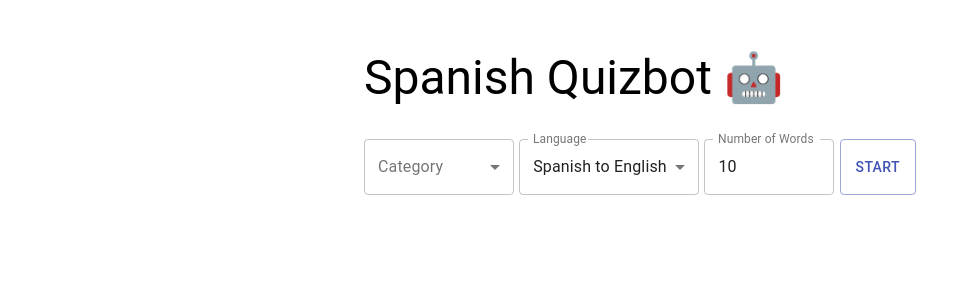
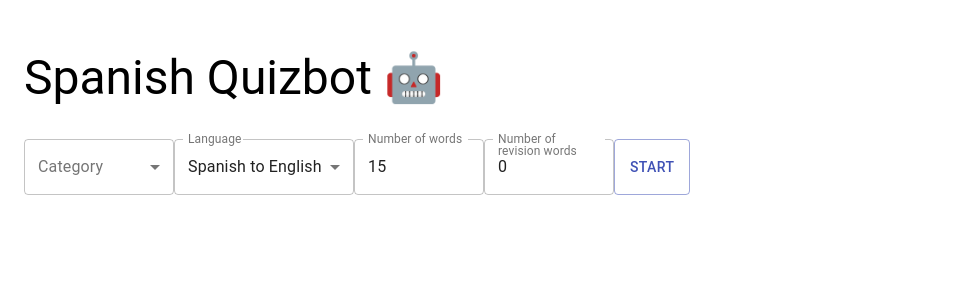
Before and after one commit to chocolate-factories/quizbot-web, a React (Create React App) app: page / in a window 1280 px wide. Shown: the top 300 px of the page, without its empty margins (0-955 px from the left). Built offline with nearby package versions, Linux system fonts and the light colour scheme.

Commit message:
Add revision

```diff
--- a/src/App.tsx
+++ b/src/App.tsx
@@ -4,7 +4,7 @@ import QuizInfoSelectForm from './components/QuizInfoSelectForm';
 
 function App() {
   return (
-    <Container maxWidth="sm" style={{ paddingTop: '50px' }}>
+    <Container style={{ paddingTop: '50px' }}>
       <Typography variant="h3" gutterBottom>
         Spanish Quizbot 🤖
       </Typography>
--- a/src/components/Quiz.tsx
+++ b/src/components/Quiz.tsx
@@ -36,7 +36,8 @@ interface QuizParams {
   sourceLang: Language,
   destinationLang: Language,
   newGame: () => void,
-  categories?: string[]
+  numberOfRevisionWords: number,
+  categories?: string[],
 }
 
 const Quiz: React.FC<QuizParams> = ({
@@ -44,9 +45,11 @@ const Quiz: React.FC<QuizParams> = ({
   sourceLang,
   destinationLang,
   newGame,
+  numberOfRevisionWords,
   categories = []
 }) => {
   const [words, setWords] = useState(() => generateWordList(numberOfWords, categories));
+  const [revisionWords, setRevisionWords] = useState(() => generateWordList(numberOfRevisionWords, ['revision']))
   const [currentRound, setCurrentRound] = useState(0)
   const [score, setScore] = useState(0)
   const [inputState, setInputState] = useState(TranslationInputState.input)
@@ -54,7 +57,7 @@ const Quiz: React.FC<QuizParams> = ({
   const [correctTranslation, setCorrectTranslation] = useState('')
   const [replaceSpecialCharacters, setReplaceSpecialCharacters] = useState(false)
 
-  const gameOver = currentRound === words.length
+  const gameOver = currentRound === words.length + revisionWords.length
 
   const validate = (input: string) => {
     const translation = currentWord[destinationLang]
@@ -72,6 +75,11 @@ const Quiz: React.FC<QuizParams> = ({
     setInputState(TranslationInputState.input)
     if (currentRound + 1 < words.length) {
       setCurrentWord(words[currentRound + 1])
+    } else {
+      const revisionRound = currentRound + 1 - words.length
+      if (revisionRound < revisionWords.length) {
+        setCurrentWord(revisionWords[revisionRound])
+      }
     }
     setCurrentRound(currentRound + 1)
   }
@@ -83,7 +91,9 @@ const Quiz: React.FC<QuizParams> = ({
 
   const restart = () => {
     const newWords = generateWordList(numberOfWords, categories, words)
+    const newRevisionWords = generateWordList(numberOfRevisionWords, ['revision'], revisionWords)
     setWords(newWords);
+    setRevisionWords(newRevisionWords)
     setCurrentRound(0)
     setScore(0)
     setInputState(TranslationInputState.input)
--- a/src/components/QuizInfoSelectForm.tsx
+++ b/src/components/QuizInfoSelectForm.tsx
@@ -2,6 +2,7 @@ import React, { useState } from 'react'
 import {
   Box,
   Button,
+  Checkbox,
   FormControl,
   InputLabel,
   MenuItem,
@@ -18,7 +19,8 @@ const QuizInfoSelectForm: React.FC = () => {
     { id: 'es_en', language: 'Spanish to English', sourceLang: Language.Spanish, destinationLang: Language.English},
     { id: 'en_es', language: 'English to Spanish', sourceLang: Language.English, destinationLang: Language.Spanish },
   ];
-  const defaultNumberOfWords = 10;
+  const defaultNumberOfWords = 15;
+  const defaultNumberOfRevisionWords = 0;
 
   const [selectedCategories, setSelectedCategories] = useState<string[]>([])
   const [selectedLanguage, setSelectedLanguage] = useState<LanguageChoice>(
@@ -28,6 +30,9 @@ const QuizInfoSelectForm: React.FC = () => {
     defaultNumberOfWords
   );
   const [quizInProgress, setQuizInProgress] = useState(false)
+  const [numberOfRevisionWords, setNumberOfRevisionWords] = useState<number>(
+    defaultNumberOfRevisionWords
+  );
 
   const submitForm = () => {
     if (numberOfWords < 1) {
@@ -42,6 +47,7 @@ const QuizInfoSelectForm: React.FC = () => {
       {quizInProgress ? (
         <Quiz
           numberOfWords={numberOfWords}
+          numberOfRevisionWords={numberOfRevisionWords}
           sourceLang={selectedLanguage.sourceLang}
           destinationLang={selectedLanguage.destinationLang}
           newGame={() => setQuizInProgress(false)}
@@ -51,7 +57,6 @@ const QuizInfoSelectForm: React.FC = () => {
       <Box
         style={{
           display: 'flex',
-          justifyContent: 'space-between',
           paddingTop: '16px',
         }}
       >
@@ -89,10 +94,20 @@ const QuizInfoSelectForm: React.FC = () => {
         </FormControl>
         <FormControl variant="outlined">
           <TextField
-            label="Number of Words"
+            label="Number of words"
             type="number"
             value={numberOfWords}
             onChange={(e: any) => setNumberOfWords(e.target.value)}
+            variant="outlined"
+            style={{ width: '130px' }}
+          />
+        </FormControl>
+        <FormControl variant="outlined">
+          <TextField
+            label="Number of revision words"
+            type="number"
+            value={numberOfRevisionWords}
+            onChange={(e: any) => setNumberOfRevisionWords(e.target.value)}
             variant="outlined"
             style={{ width: '130px' }}
           />
--- a/src/services/vocabularyService.ts
+++ b/src/services/vocabularyService.ts
@@ -1,7 +1,10 @@
 import vocabularies from '../data/vocabularies.json'
 import { VocabEntry } from '../types'
 
-export const getWords = (): VocabEntry[] => JSON.parse(JSON.stringify(vocabularies))
+export const getWords = (): VocabEntry[] => {
+    let words: VocabEntry[] = JSON.parse(JSON.stringify(vocabularies))
+    return words.filter((vocabEntry) => vocabEntry.categoryId !== "revision")
+}
 
 export const getWordsInCategories = (categories: string[]): VocabEntry[] => {
     let words: VocabEntry[] = JSON.parse(JSON.stringify(vocabularies))
--- a/src/utils/generateWordList.ts
+++ b/src/utils/generateWordList.ts
@@ -9,7 +9,12 @@ import { getWords, getWordsInCategories } from '../services/vocabularyService'
  * generates from the whole vocabulary.
  * @param forbiddenWords defaults to empty list. If a list of words is provided, those words will not be generated.
  */
-const generateWordList = (numberOfWords: number, categories: string[] = [], forbiddenWords: VocabEntry[] = []): VocabEntry[] => {
+const generateWordList = (
+    numberOfWords: number,
+    categories: string[] = [],
+    forbiddenWords: VocabEntry[] = [],
+    numberOfRevisionWords?: number,
+  ): VocabEntry[] => {
   const generatedWords = [];
   // Deep copy, otherwise we will delete from vocabularies.
   let candidateWords;
@@ -18,6 +23,7 @@ const generateWordList = (numberOfWords: number, categories: string[] = [], forb
   } else {
     candidateWords = getWords()
   }
+  let revisionWords = getWordsInCategories(['revision'])
   candidateWords = candidateWords.filter(vocabEntry => !forbiddenWords.some(forbiddenWord => forbiddenWord.id === vocabEntry.id))
   if (numberOfWords > candidateWords.length) {
     numberOfWords = candidateWords.length
```
Also changed, not shown: 1 other file (tests, documents, lock files or other folders).
